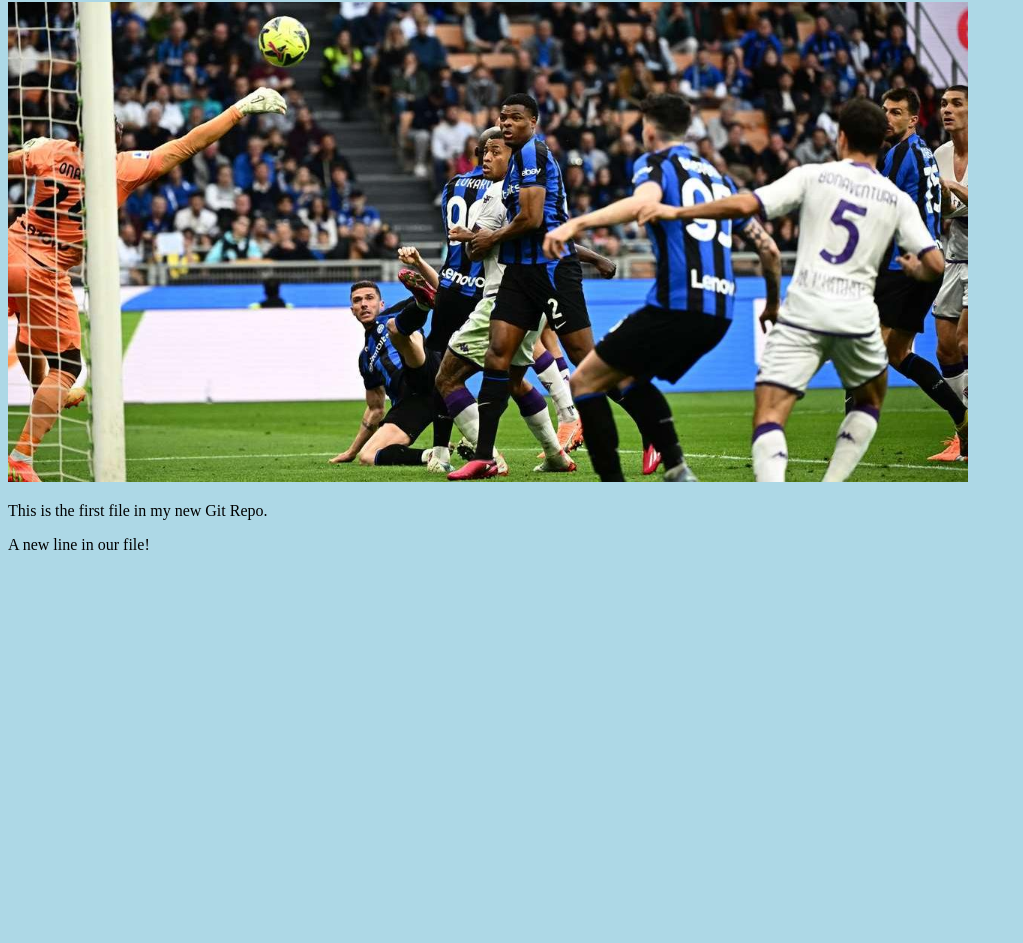
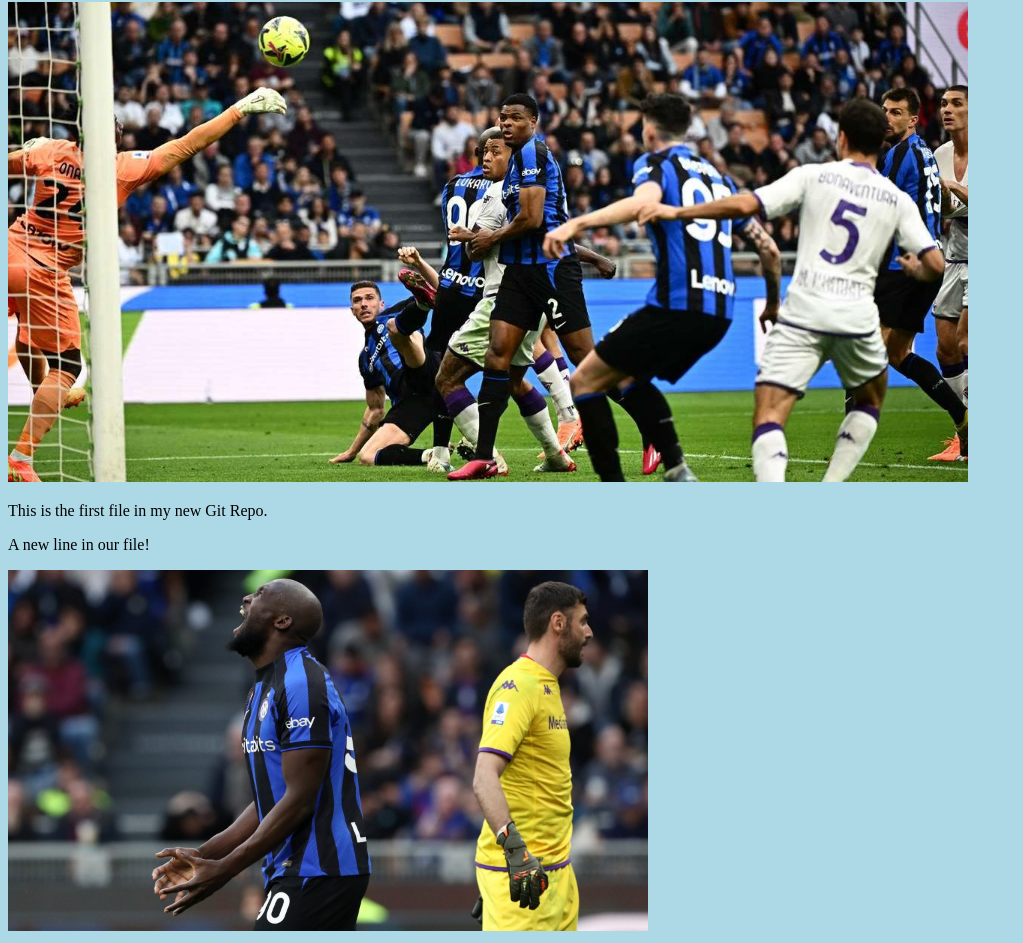
Before and after one commit to nikisetti01/hello-world, a plain HTML site: page index.html in a window 1280 px wide. Shown: the part 78-1021 px from the top of the page, without its empty margins (0-1023 px from the left). Before the commit the page ends 800 px from the top, so only its background shows below. Drawn offline with Linux system fonts and the light colour scheme.

Commit message:
nuova img nel branch

```diff
--- a/index.html
+++ b/index.html
@@ -7,10 +7,10 @@
 <body>
 
 <h1>Hello world!</h1>
-<div><img src="godo.jpg" alt="Hello World from Space"
-style="width:100%;max-width:960px"></div>
+<div><img src="godo.jpg" alt="Hello World from Space" style="width:100%;max-width:960px"></div>
 <p>This is the first file in my new Git Repo.</p>
 <p>A new line in our file!</p>
+<div><img src="godo_molto.jpg" alt="Hello Git" style="width:100%;max-width:640px"></div>
 
 </body>
 </html>
```
Also changed, not shown: godo_molto.jpg (added).
